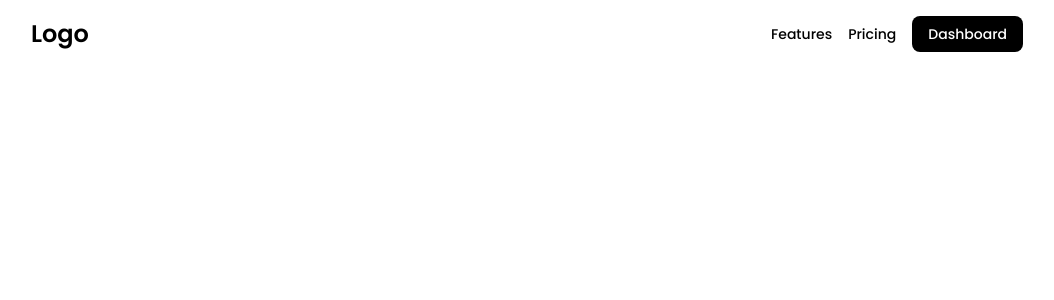
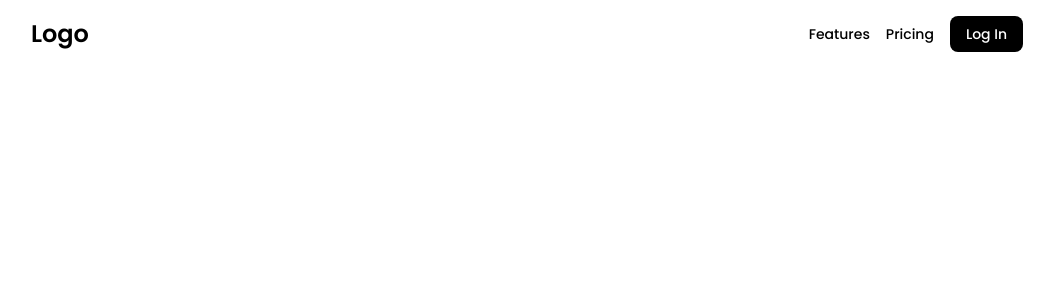
Before and after one commit to samyakkhatua/uniq, a Next.js app: page / in a window 1280 px wide. Shown: the top 300 px of the page, without its empty margins (113-1167 px from the left). Built offline with nearby package versions, Linux system fonts and the light colour scheme; no server answers.

Commit message:
conditional statements for auth options

```diff
--- a/src/components/header.tsx
+++ b/src/components/header.tsx
@@ -1,6 +1,9 @@
+import { mustBeLoggedIn } from "@/lib/auth";
 import Link from "next/link";
 
-export function Header() {
+export async function Header() {
+  const loggedIn = await mustBeLoggedIn();
+
   return (
     <nav className="max-w-5xl m-auto w-full px-4">
       <div className="flex items-center gap-8 justify-between py-4">
@@ -21,12 +24,30 @@ export function Header() {
           >
             Pricing
           </Link>
+
+          {loggedIn ? (
+            <>
               <Link
                 href="/dashboard"
                 className="font-medium text-sm text-white bg-black px-4 py-2 rounded-lg hover:opacity-90"
               >
                 Dashboard
               </Link>
+              <Link
+                href="/api/auth/signout"
+                className="font-medium text-sm text-white bg-black px-4 py-2 rounded-lg hover:opacity-90"
+              >
+                Log Out
+              </Link>
+            </>
+          ) : (
+            <Link
+              href="/api/auth/signin"
+              className="font-medium text-sm text-white bg-black px-4 py-2 rounded-lg hover:opacity-90"
+            >
+              Log In
+            </Link>
+          )}
         </div>
       </div>
     </nav>
--- a/src/lib/auth.ts
+++ b/src/lib/auth.ts
@@ -7,7 +7,9 @@ export async function mustBeLoggedIn() {
 
   if (session) {
     // console.log("User is logged in!");
+    return true
   } else {
+    return false
     await redirect("/api/auth/signin");
   }
 }
```
Lines whose indentation alone changed are shown as unchanged.
